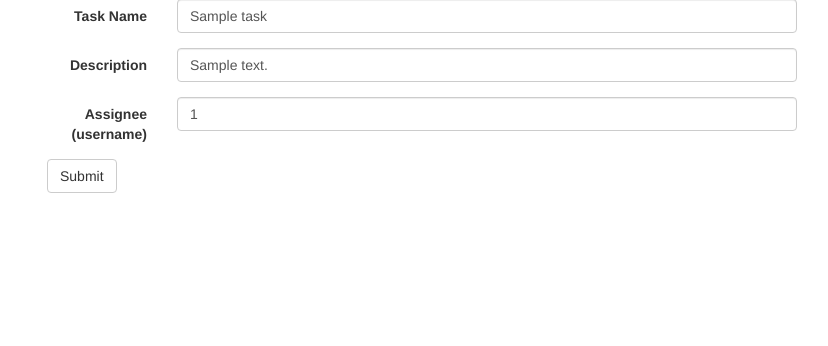
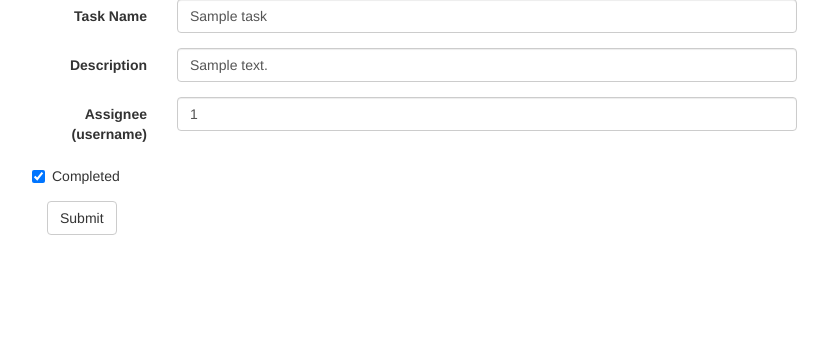
Before and after one commit to MaxwellCoriell/BackendCapstone, a Django app: page /tasks/edit/1/ in a window 1280 px wide. Shown: the part 208-554 px from the top of the page, without its empty margins (218-1046 px from the left). Run offline with Django 3.2, Linux system fonts and the light colour scheme; a user stored in the database is signed in; tables that the repository leaves empty hold one stand-in row (values such as "Sample post"); some libraries are stand-ins or nearby versions.

Commit message:
added a checkbox to be able to edit if a task is completed or not

```diff
--- a/DjangoTaskManager/templates/edit_task.html
+++ b/DjangoTaskManager/templates/edit_task.html
@@ -8,7 +8,7 @@
 
     <div class="row">
         <div class="col-md-8 col-md-offset-2">
-            <form class="form-horizontal" method="POST" action="{% url "task_add" %}" style="margin-top: 40px">
+            <form class="form-horizontal" method="POST" action="{% if edit %}{% url "task_edit" task_id %}{% else %}{% url "task_add" %}{% endif %}" style="margin-top: 40px">
                 {% csrf_token %}
                 <div class="form-group{% if errors.name %} has-error{% endif %}">
                     <label for="name" class="col-sm-2 control-label">Task Name</label>
@@ -34,6 +34,16 @@
                     <span class="text-danger">{{ errors.assignee|striptags }}</span>
                 </div>
 
+                {% if edit %}
+                    <div class="form-group">
+                        <div class="checkbox">
+                            <label>
+                                <input type="checkbox" name="completed" {% if form.completed %}checked="checked"{% endif %} > Completed
+                            </label>
+                        </div>
+                    </div>
+                {% endif %}
+
                 <button type="submit" class="btn btn-default">Submit</button>
             </form>
         </div>
```
